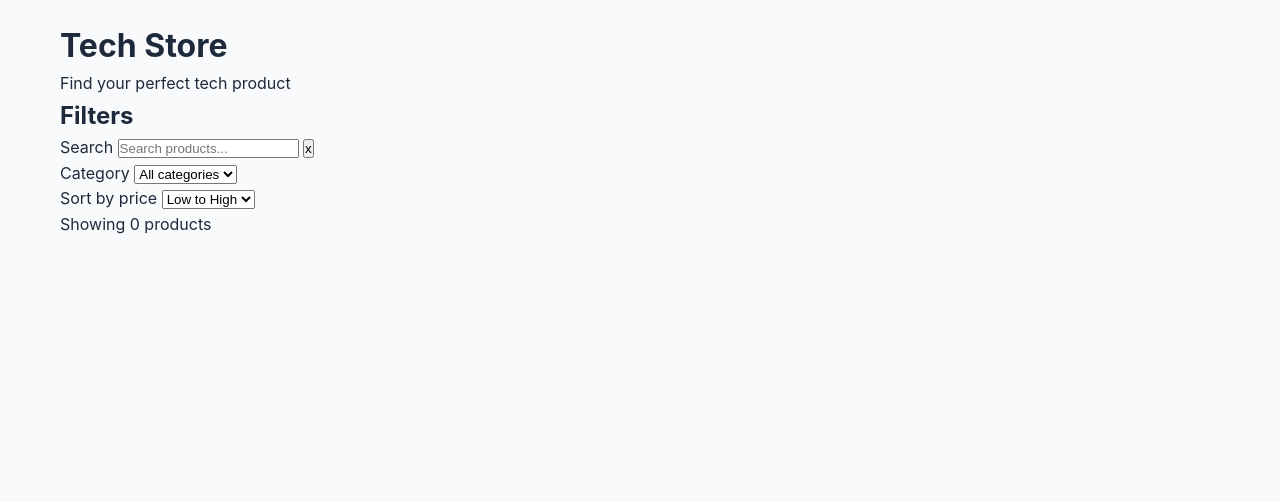
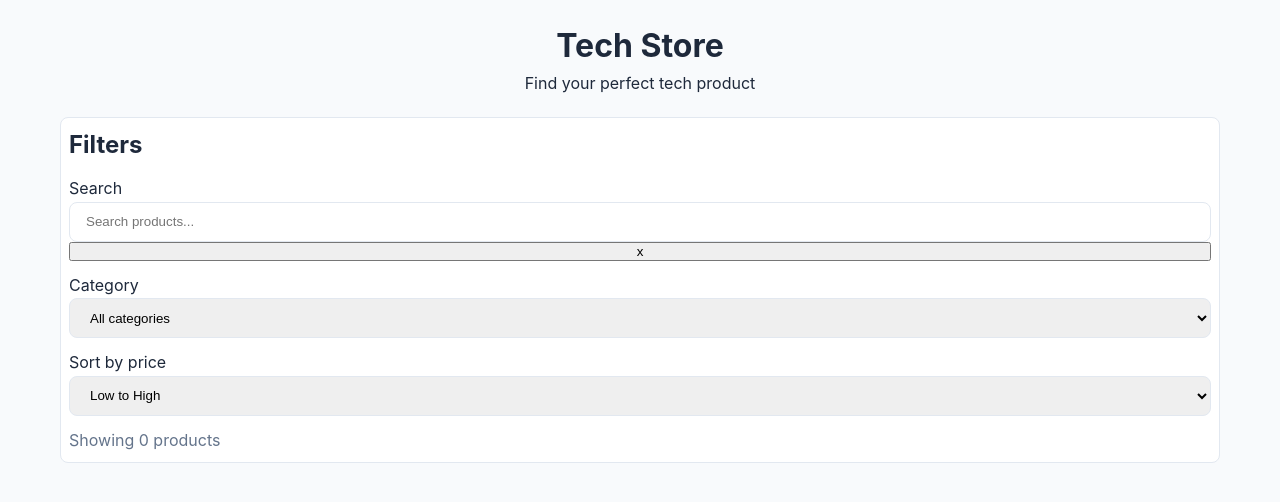
Before and after one commit to ElenaZhuvak/software-engineer-l1-ElenaZhuvak, a website built with Vite: page index.html in a window 1280 px wide. Built offline with nearby package versions, Linux system fonts and the light colour scheme.

Commit message:
style: Enhance HTML structure and add CSS variables for styling

```diff
--- a/index.html
+++ b/index.html
@@ -8,17 +8,17 @@
     </head>
     <body>
         <div class="container">
-            <header>
-                <h1>Tech Store</h1>
-                <p>Find your perfect tech product</p>
+            <header class="header">
+                <h1 class="header-title">Tech Store</h1>
+                <p class="header-text">Find your perfect tech product</p>
             </header>
 
             <main>
-                <section>
-                    <h2>Filters</h2>
-                    <form>
-                        <div>
-                            <label for="search-filter">Search</label>
+                <section class="filters">
+                    <h2 class="filters-title">Filters</h2>
+                    <form class="filter-form">
+                        <div class="filter-group">
+                            <label for="search-filter" class="filters-label">Search</label>
                             <input
                                 class="search-input"
                                 type="text"
@@ -27,7 +27,7 @@
                                 aria-label="Search products"
                             />
 
-                            <button
+                            <button class="clearBtn"
                                 type="'button"
                                 id="clear-search"
                                 aria-label="Clear search"
@@ -36,9 +36,9 @@
                             </button>
                         </div>
 
-                        <div>
-                            <label for="category-filter">Category</label>
-                            <select
+                        <div class="filter-group">
+                            <label for="category-filter" class="filters-label">Category</label>
+                            <select class="category-select"
                             id="category-filter"
                             aria-label="Select category product"
                             >
@@ -50,9 +50,9 @@
                         </select>
                         </div>
 
-                        <div>
-                            <label for="sort-filter">Sort by price</label>
-                            <select
+                        <div class="filter-group">
+                            <label for="sort-filter" class="filters-label">Sort by price</label>
+                            <select class="sortBy-select"
                             id="sort-filter"
                             aria-label="Sort product by price">
                         <option value="price-asc">Low to High</option>
@@ -61,7 +61,7 @@
                         </select>
                         </div>
 
-                        <p
+                        <p class="filter-results"
                         id="count-filter-results"
                         role="status"
                         aria-live="polite">Showing 0 products</p>
--- a/styles.css
+++ b/styles.css
@@ -1,3 +1,29 @@
+:root {
+    /* Primary */
+    --primary: #6366f1;
+    --primary-light: #e0e7ff;
+
+    /* Backgrounds */
+    --bg-main: #f8fafc;
+    --bg-card: #ffffff;
+
+    /* Text */
+    --text-primary: #1e293b;
+    --text-secondary: #64748b;
+
+    /* Borders */
+    --border: #e2e8f0;
+
+    /* Status colors */
+    --success: #10b981;
+    --warning: #f59e0b;
+    --error: #ef4444;
+
+    /* Rating */
+    --star-filled: #fbbf24;
+    --star-empty: #e5e7eb;
+}
+
 /* Reset and base styles */
 * {
     margin: 0;
@@ -6,9 +32,10 @@
 }
 
 body {
-    font-family: -apple-system, BlinkMacSystemFont, "Segoe UI", Roboto, sans-serif;
-    background-color: #f8fafc;
-    color: #1e293b;
+    font-family: -apple-system, BlinkMacSystemFont, "Segoe UI", Roboto,
+        sans-serif;
+    background-color: var(--bg-main);
+    color: var(--text-primary);
     line-height: 1.6;
 }
 
@@ -19,8 +46,43 @@ body {
 }
 
 /* TODO: Add header styles */
+.header {
+    text-align: center;
+    margin-bottom: 20px;
+}
+/* TODO: Add filters section styles */
+.filters {
+    padding: 8px;
+    border: 1px solid var(--border);
+    border-radius: 8px;
+    background-color: var(--bg-card);
+    margin-bottom: 20px;
+}
+.filters-title {
+    margin-bottom: 12px;
+}
+.filter-group {
+    display: flex;
+    flex-direction: column;
+    margin-bottom: 12px;
+}
+.filters-label {
+    font-style: 12px;
+}
 
-/* TODO: Add filters section styles */
+.search-input,
+.category-select,
+.sortBy-select {
+    height: 40px;
+    border: 1px solid var(--border);
+    border-radius: 8px;
+    padding: 10px 16px;
+}
+
+.filter-results {
+    font-style: 14px;
+    color: var(--text-secondary)
+}
 
 /* TODO: Add products grid styles */
 /* Remember: 1 column on mobile, 2 on tablet, 3 on desktop */
```
